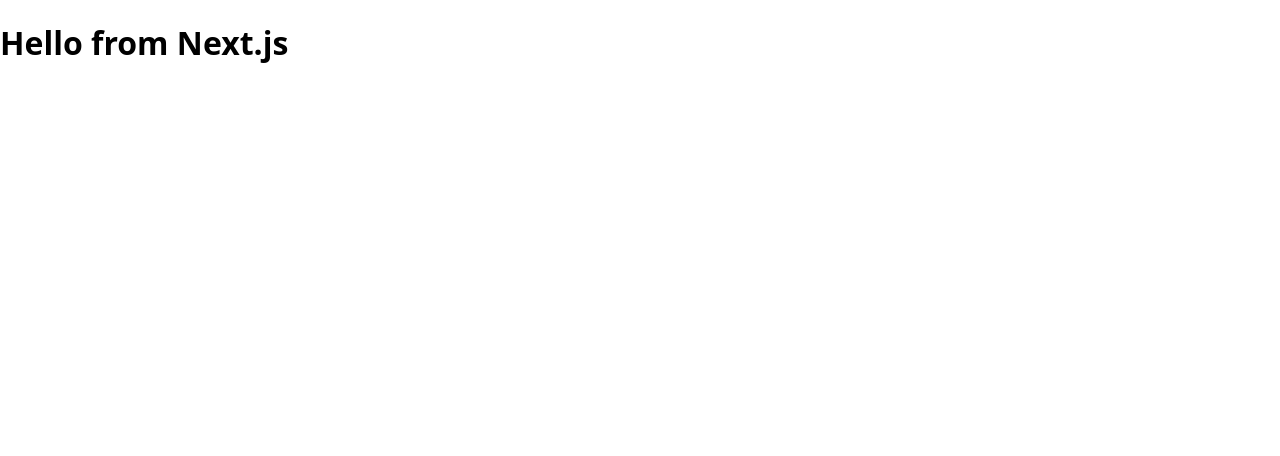
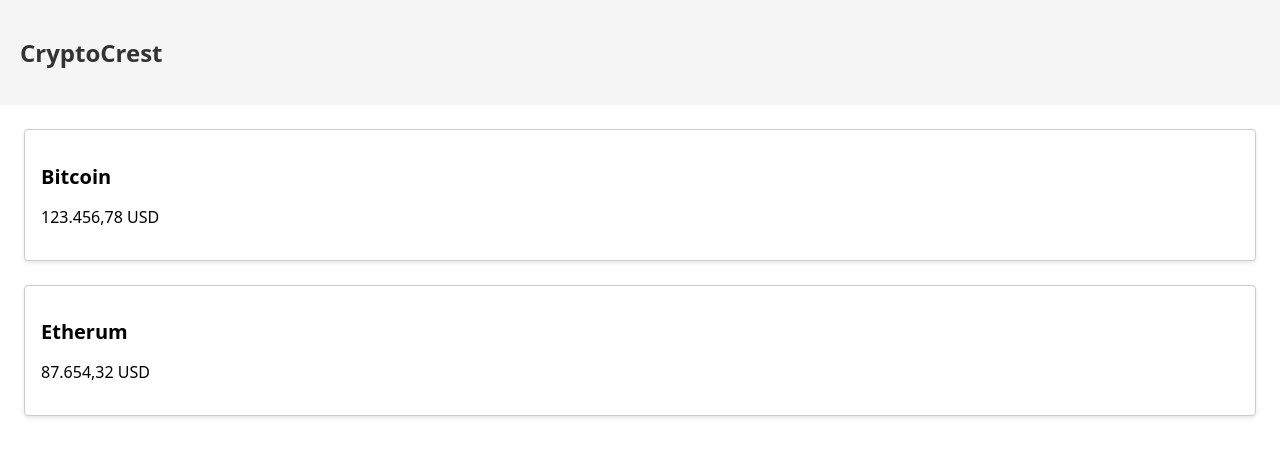
Before and after one commit to gitboej/capstone-project, a Next.js app: page / in a window 1280 px wide. Shown: the top 456 px of the page. Built offline with nearby package versions, Linux system fonts and the light colour scheme.

Commit message:
add card and header component with content

```diff
--- /dev/null
+++ b/components/Card.js
@@ -0,0 +1,28 @@
+import styled from "styled-components";
+
+const CardContainer = styled.div`
+  border: 1px solid #ccc;
+  border-radius: 4px;
+  box-shadow: 0 2px 4px rgba(0, 0, 0, 0.1);
+  padding: 16px;
+  background-color: #fff;
+  margin: 24px;
+`;
+
+const CardTitle = styled.h2`
+  font-size: 20px;
+  margin-bottom: 8px;
+`;
+
+const CardDescription = styled.p`
+  font-size: 16px;
+`;
+
+export default function Card({ name, price }) {
+  return (
+    <CardContainer>
+      <CardTitle>{name}</CardTitle>
+      <CardDescription>{price}</CardDescription>
+    </CardContainer>
+  );
+}
--- /dev/null
+++ b/components/Header.js
@@ -0,0 +1,19 @@
+import styled from "styled-components";
+
+const HeaderContainer = styled.header`
+  background-color: #f5f5f5;
+  padding: 20px;
+`;
+
+const Title = styled.h1`
+  color: #333;
+  font-size: 24px;
+`;
+
+export default function Header() {
+  return (
+    <HeaderContainer>
+      <Title>CryptoCrest</Title>
+    </HeaderContainer>
+  );
+}
--- /dev/null
+++ b/db/db.json
@@ -0,0 +1,10 @@
+[
+  {
+    "name": "Bitcoin",
+    "price": "123.456,78 USD"
+  },
+  {
+    "name": "Etherum",
+    "price": "87.654,32 USD"
+  }
+]
--- a/pages/index.js
+++ b/pages/index.js
@@ -1,7 +1,14 @@
+import Card from "@/components/Card";
+import Header from "@/components/Header";
+import coinData from "@/db/db.json";
+
 export default function HomePage() {
   return (
     <div>
-      <h1>Hello from Next.js</h1>
+      <Header />
+      {coinData.map((coin) => (
+        <Card key={coin.name} name={coin.name} price={coin.price} />
+      ))}
     </div>
   );
 }
```
